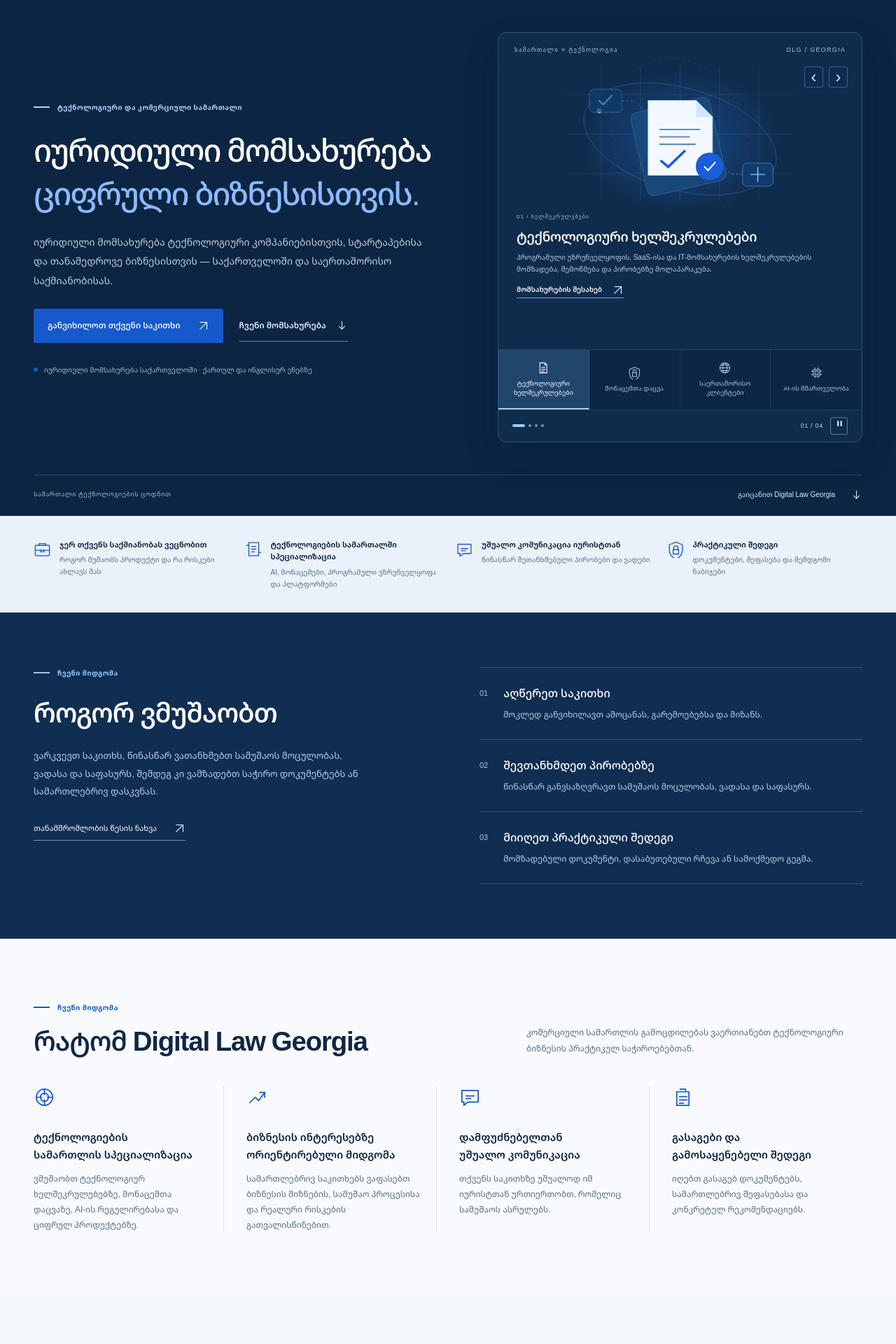
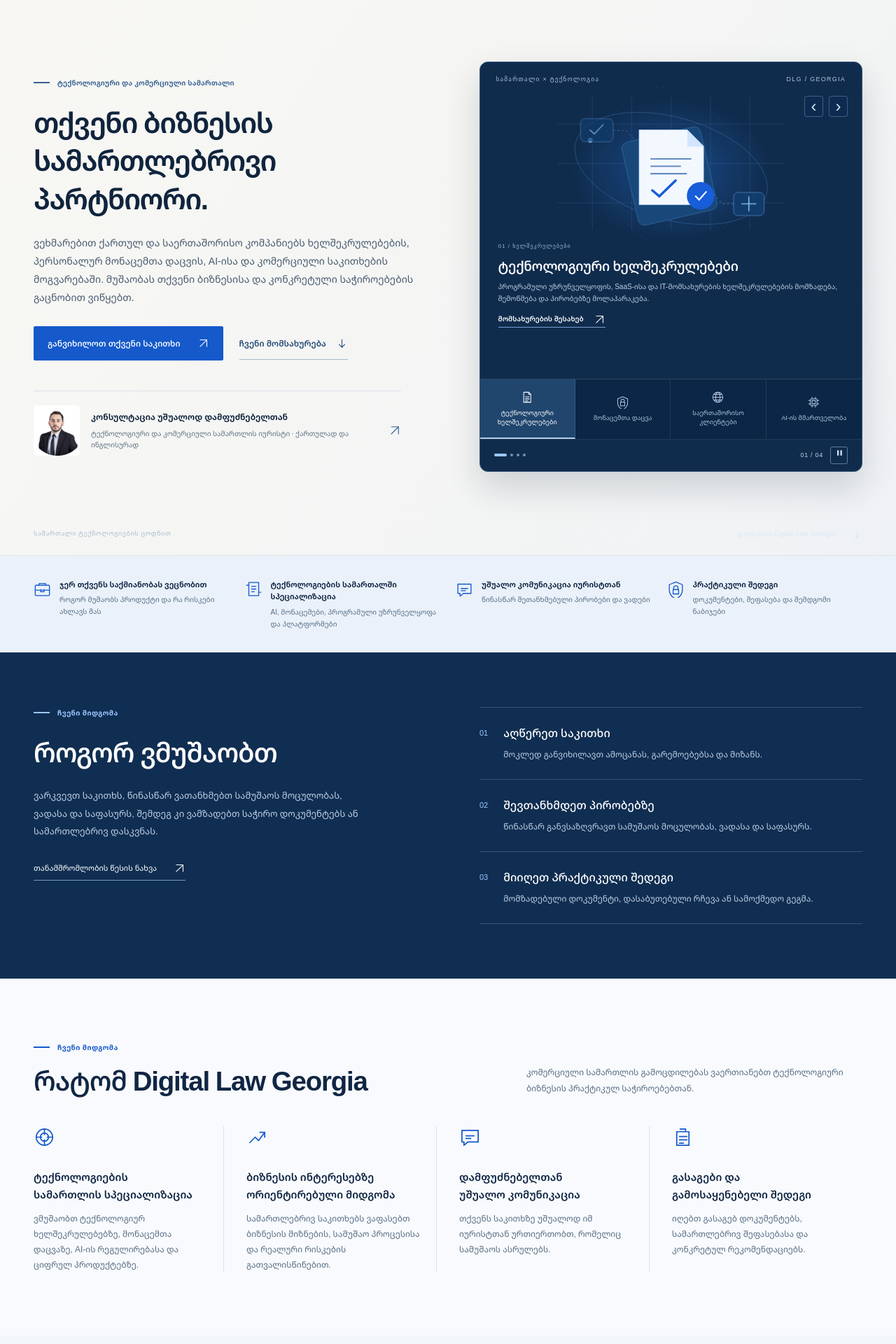
Before and after one commit to luka019/lukaswebsite, a Jekyll site: the page index.html, which Jekyll copies as it is, in a window 1280 px wide. Shown: the top 1920 px of the page at 70% size. Built offline with Jekyll 4.4.1, drawn with Linux system fonts in a browser that asks for light colours.

Commit message:
Release DLG human-centred editorial legal practice hero
* Refocus DLG first screen on human legal counsel and a real founder portrait

* Introduce warm boutique-law editorial hero with founder portrait styling and balanced tech visuals

* Align QA with lawyer-led editorial homepage and genuine founder portrait

```diff
--- a/firm.css
+++ b/firm.css
@@ -2214,3 +2214,130 @@
   .law-home .dlg-illustration{flex-basis:205px}
   .law-home .dlg-photo-tab{font-size:8px;min-height:88px}
 }
+
+
+/* DLG editorial practice identity: human legal counsel alongside the animated
+   technology-law selector. Warm, restrained, and intentionally not SaaS-like. */
+.law-home .dlg-editorial-hero {
+  background:linear-gradient(125deg,#f8f7f3 0%,#f4f5f4 57%,#eff2f5 100%);
+  border-bottom:1px solid #e0e5ea;
+}
+.law-home .dlg-intro-grid {
+  grid-template-columns:minmax(0,1.06fr) minmax(0,1fr);
+  gap:clamp(28px,4.4vw,70px);
+  align-items:center;
+  padding-block:54px 60px;
+}
+.law-home .dlg-intro-copy {
+  padding:0;
+}
+.law-home .dlg-editorial-hero .law-eyebrow {
+  color:#355f91;
+  font-weight:650;
+  letter-spacing:.02em;
+}
+.law-home .dlg-editorial-hero h1 {
+  max-width:590px;
+  color:#10243d;
+  font-size:clamp(32px,3.15vw,48px);
+  font-weight:620;
+  line-height:1.35;
+  letter-spacing:-.038em;
+}
+html[lang=en] .law-home .dlg-editorial-hero h1 {
+  color:#10243d;
+  font:500 clamp(40px,4.1vw,61px)/1.12 Georgia,serif;
+  letter-spacing:-.035em;
+}
+.law-home .dlg-editorial-hero .law-hero-lead {
+  color:#475b70;
+  max-width:555px;
+  font-size:clamp(13px,1.1vw,15px);
+  line-height:1.85;
+  margin:23px 0 28px;
+}
+.law-home .dlg-editorial-hero .dlg-hero-secondary {
+  color:#244b78;
+  border-color:#a5b9cf;
+}
+.law-home .dlg-editorial-hero .dlg-hero-secondary:hover {
+  color:#1559cb;
+  border-color:#1559cb;
+}
+.law-home .dlg-founder-signature {
+  display:flex;
+  align-items:center;
+  gap:16px;
+  margin-top:43px;
+  padding:20px 0 0;
+  max-width:525px;
+  border-top:1px solid #d9e0e6;
+  text-decoration:none;
+  color:#10243d;
+}
+.law-home .dlg-founder-signature img {
+  width:66px;
+  height:72px;
+  flex:0 0 66px;
+  display:block;
+  object-fit:cover;
+  object-position:center 17%;
+  border-radius:4px;
+  background:#dce3ea;
+  filter:saturate(.83);
+}
+.law-home .dlg-founder-signature-copy {
+  display:flex;
+  flex-direction:column;
+  min-width:0;
+  gap:6px;
+}
+.law-home .dlg-founder-signature strong {
+  font-weight:650;
+  font-size:12px;
+  line-height:1.5;
+}
+.law-home .dlg-founder-signature-copy>span {
+  color:#5e7184;
+  font-size:10px;
+  line-height:1.6;
+}
+.law-home .dlg-founder-signature>.dlg-arrow-icon {
+  flex-shrink:0;
+  margin-left:auto;
+  color:#355f91;
+  transition:transform .2s;
+}
+.law-home .dlg-founder-signature:hover>.dlg-arrow-icon {
+  transform:translate(2px,-2px);
+}
+.law-home .dlg-founder-signature:focus-visible {
+  outline:3px solid #3868a8;
+  outline-offset:5px;
+}
+/* The warm surfaces are a legal editorial counterweight to the navy animated hero. */
+.law-home .law-about {background:#f7f6f2;}
+.law-home .law-contact {background:#e9edf0;}
+@media(max-width:1150px){
+  .law-home .dlg-intro-grid {gap:30px;padding-block:40px 45px}
+  .law-home .dlg-editorial-hero h1 {font-size:clamp(30px,3vw,40px)}
+  .law-home .dlg-founder-signature {margin-top:27px}
+}
+@media(max-width:950px){
+  .law-home .dlg-intro-grid {grid-template-columns:1fr 1fr;gap:24px}
+}
+@media(max-width:700px){
+  .law-home .dlg-intro-grid {grid-template-columns:1fr;gap:34px;padding-block:26px 38px}
+  .law-home .dlg-editorial-hero h1 {font-size:clamp(29px,7.2vw,42px)}
+  html[lang=en] .law-home .dlg-editorial-hero h1 {font-size:clamp(38px,9vw,52px)}
+  .law-home .dlg-founder-signature {margin-top:28px;max-width:none}
+}
+@media(max-width:390px){
+  .law-home .dlg-founder-signature {gap:11px}
+  .law-home .dlg-founder-signature img {width:54px;height:62px;flex-basis:54px}
+  .law-home .dlg-founder-signature strong {font-size:11px}
+  .law-home .dlg-founder-signature-copy>span {font-size:9px}
+}
+@media(prefers-reduced-motion:reduce){
+  .law-home .dlg-founder-signature>.dlg-arrow-icon {transition:none}
+}
--- a/index.html
+++ b/index.html
@@ -19,7 +19,7 @@
   <link rel="icon" href="/favicon.svg?v=20261106-editorial" type="image/svg+xml">
   <link rel="preload" as="font" href="/assets/noto-georgian.woff2" type="font/woff2" crossorigin>
   <link rel="stylesheet" href="/styles.css?v=20261106-editorial">
-  <link rel="stylesheet" href="/firm.css?v=20261112-animated-hero">
+  <link rel="stylesheet" href="/firm.css?v=20261112-editorial-human">
 
 
   <script src="/script.js?v=20261107-accessibility" defer></script>
@@ -36,10 +36,10 @@
 <section class="law-hero dlg-editorial-hero" aria-labelledby="hero-title">
 <div class="container dlg-intro-grid"><div class="dlg-intro-copy">
 <p class="law-eyebrow"><span class="law-eyebrow-line" aria-hidden="true"></span><span data-en="TECHNOLOGY & COMMERCIAL LAW">ტექნოლოგიური და კომერციული სამართალი</span></p>
-<h1 id="hero-title"><span data-en="Legal support">იურიდიული მომსახურება</span> <span class="dlg-title-accent" data-en="for digital business.">ციფრული ბიზნესისთვის.</span></h1>
-<p class="law-hero-lead" data-en="Specialist legal support for technology companies, startups and businesses operating in Georgia and internationally.">იურიდიული მომსახურება ტექნოლოგიური კომპანიებისთვის, სტარტაპებისა და თანამედროვე ბიზნესისთვის — საქართველოში და საერთაშორისო საქმიანობისას.</p>
+<h1 id="hero-title" data-en="Legal counsel for your business.">თქვენი ბიზნესის სამართლებრივი პარტნიორი.</h1>
+<p class="law-hero-lead" data-en="We advise Georgian and international businesses on contracts, data protection, AI and commercial matters. Our work starts with understanding your business and the decision you need to make.">ვეხმარებით ქართულ და საერთაშორისო კომპანიებს ხელშეკრულებების, პერსონალურ მონაცემთა დაცვის, AI-ისა და კომერციული საკითხების მოგვარებაში. მუშაობას თქვენი ბიზნესისა და კონკრეტული საჭიროებების გაცნობით ვიწყებთ.</p>
 <div class="law-actions"><a href="#contact" class="law-button law-button-primary"><span data-en="Discuss your matter">განვიხილოთ თქვენი საკითხი</span><svg class="dlg-arrow-icon" viewBox="0 0 24 24" width="17" height="17" fill="none" stroke="currentColor" stroke-width="1.5" aria-hidden="true"><path d="M5 19 19 5M5 5h14v14"/></svg></a><a href="#services" class="dlg-hero-secondary"><span data-en="Explore our services">ჩვენი მომსახურება</span><svg class="dlg-arrow-icon" viewBox="0 0 24 24" width="17" height="17" fill="none" stroke="currentColor" stroke-width="1.5" aria-hidden="true"><path d="M12 4v16m-6-6 6 6 6-6"/></svg></a></div>
-<div class="dlg-intro-note"><span class="dlg-note-mark" aria-hidden="true"></span><span data-en="Based in Georgia. Working in Georgian and English.">იურიდიული მომსახურება საქართველოში · ქართულ და ინგლისურ ენებზე</span></div>
+<a class="dlg-founder-signature" href="/about/" data-site-link aria-label="გაეცანით Digital Law Georgia-ს დამფუძნებელს" data-en-aria="Meet the founder of Digital Law Georgia"><img src="/assets/luka-shakhkulashvili.png" alt="Digital Law Georgia-ს დამფუძნებელი" data-en-alt="Founder of Digital Law Georgia" width="80" height="80" loading="lazy" decoding="async"><span class="dlg-founder-signature-copy"><strong data-en="Direct advice from the founder">კონსულტაცია უშუალოდ დამფუძნებელთან</strong><span data-en="Technology & Commercial Lawyer · Working in Georgian and English">ტექნოლოგიური და კომერციული სამართლის იურისტი · ქართულად და ინგლისურად</span></span><svg class="dlg-arrow-icon" viewBox="0 0 24 24" width="18" height="18" fill="none" stroke="currentColor" stroke-width="1.5" aria-hidden="true"><path d="M5 19 19 5M5 5h14v14"/></svg></a>
 </div><div class="dlg-feature-section" aria-label="ძირითადი მიმართულებები" data-en-aria="Featured legal practice areas"><div class="dlg-photo-feature" data-hero-rotator aria-roledescription="carousel" aria-label="იურიდიული მომსახურების მიმართულებები" data-en-aria="Specialist services carousel">
 
    <div class="dlg-visual-label"><span data-en="LAW × TECHNOLOGY">სამართალი × ტექნოლოგია</span><span>DLG / GEORGIA</span></div><div class="dlg-photo-stage" id="dlg-photo-stage" aria-live="off">
```
Also changed, not shown: scripts/qa-site.mjs (+6 -3 lines).
